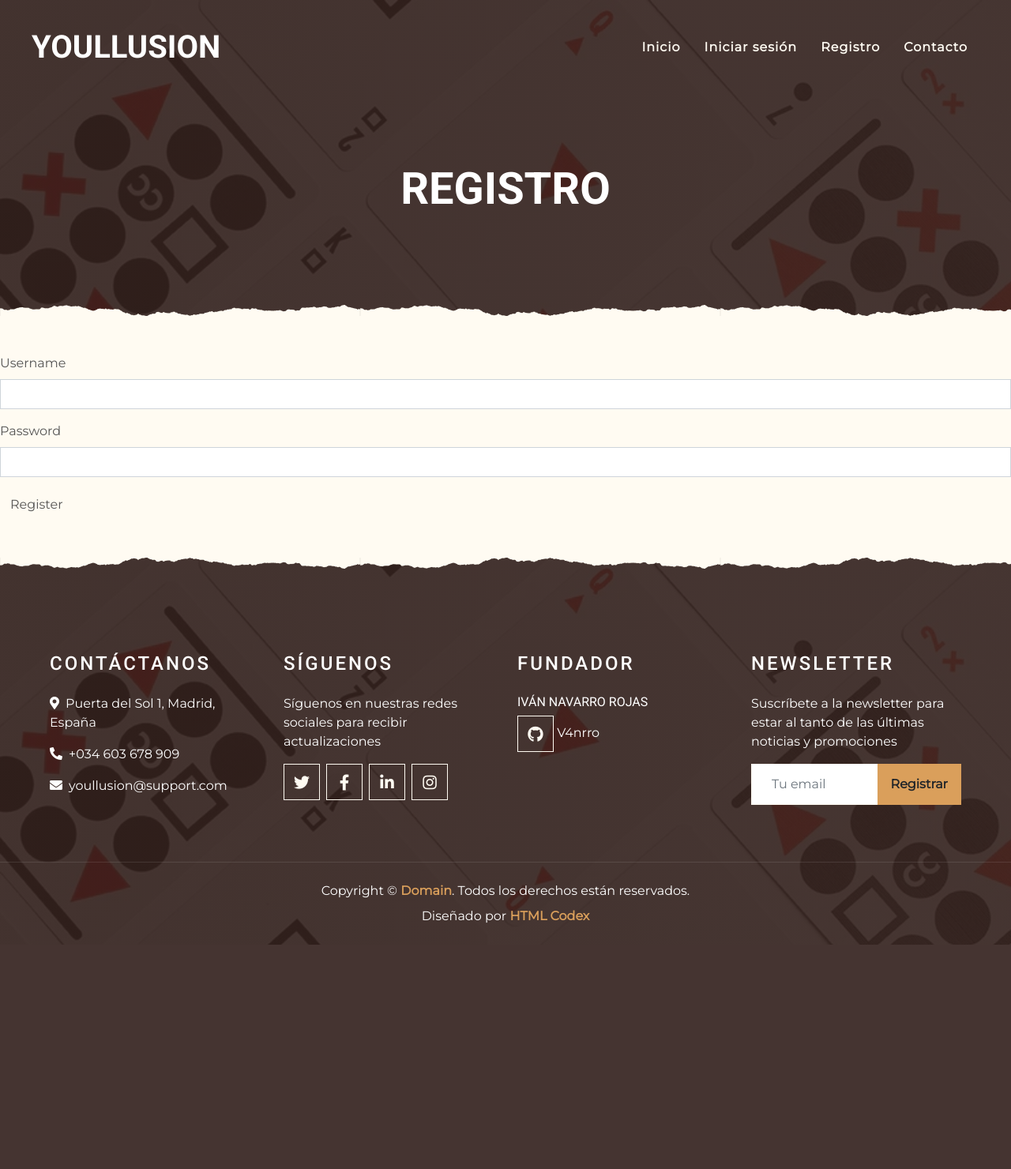
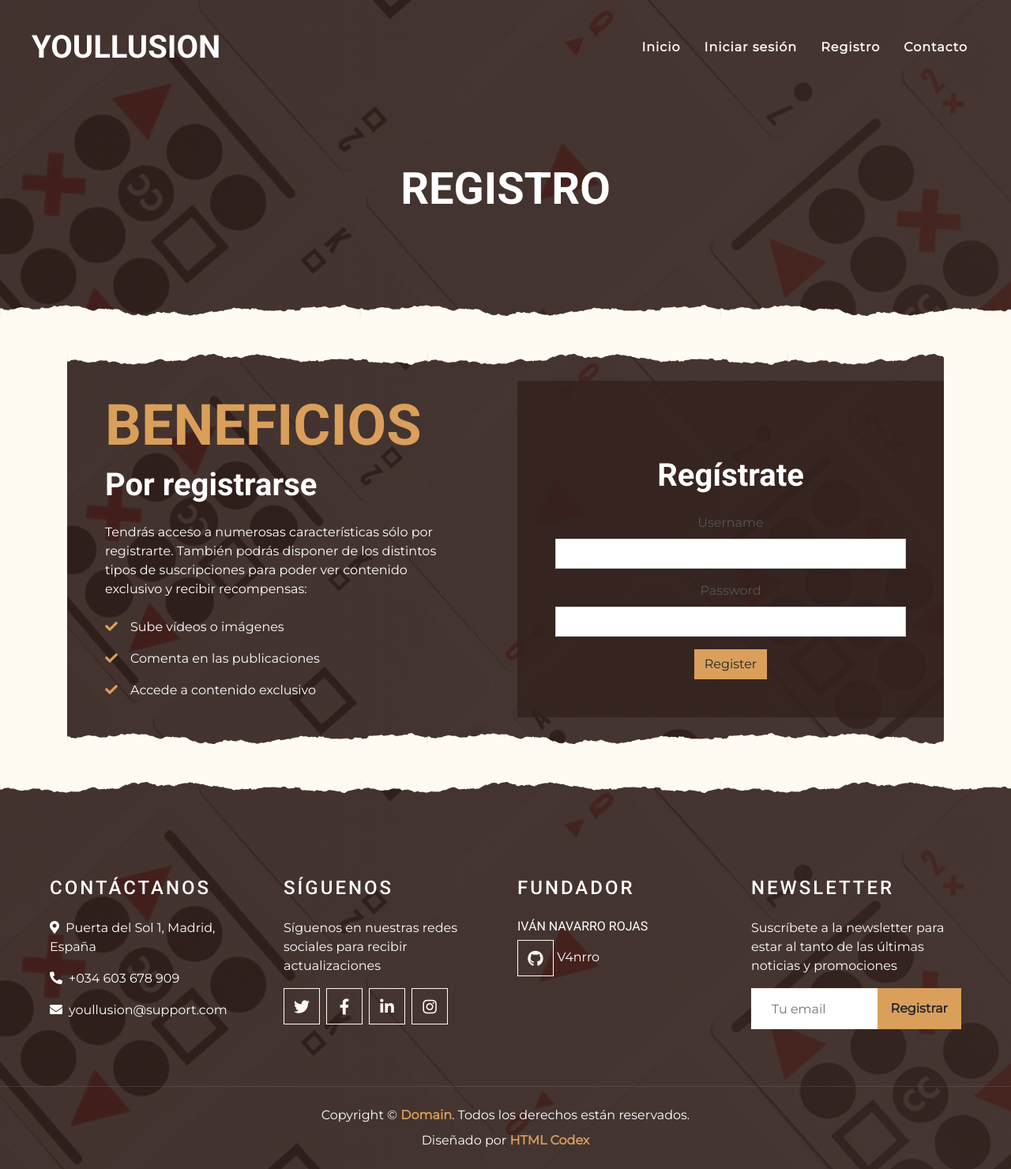
Before and after one commit to v4nrro/Youllusion_Symfony, a Symfony app: template templates/registration/register.html.twig in a window 1280 px wide. Shown: the whole page at 79% size. Before the commit the page ends 1196 px from the top, so only its background shows below. Run offline with Twig, Linux system fonts and the light colour scheme; the template is opened without the code that fills it, so the values that code supplies are empty; form fields are guessed from the names that the template uses; some libraries are stand-ins or nearby versions.

Commit message:
Youllusion_0.3

```diff
--- a/migrations/Version20250113111824.php
+++ b/migrations/Version20250202102455.php
@@ -10,7 +10,7 @@ use Doctrine\Migrations\AbstractMigration;
 /**
  * Auto-generated Migration: Please modify to your needs!
  */
-final class Version20250113111824 extends AbstractMigration
+final class Version20250202102455 extends AbstractMigration
 {
     public function getDescription(): string
     {
@@ -20,12 +20,12 @@ final class Version20250113111824 extends AbstractMigration
     public function up(Schema $schema): void
     {
         // this up() migration is auto-generated, please modify it to your needs
-        $this->addSql('CREATE TABLE publicaciones (id INT AUTO_INCREMENT NOT NULL, imagen VARCHAR(255) NOT NULL, titulo VARCHAR(255) NOT NULL, descripcion VARCHAR(255) NOT NULL, usuario INT NOT NULL, PRIMARY KEY(id)) DEFAULT CHARACTER SET utf8mb4 COLLATE `utf8mb4_unicode_ci` ENGINE = InnoDB');
+        $this->addSql('ALTER TABLE publicaciones DROP usuario');
     }
 
     public function down(Schema $schema): void
     {
         // this down() migration is auto-generated, please modify it to your needs
-        $this->addSql('DROP TABLE publicaciones');
+        $this->addSql('ALTER TABLE publicaciones ADD usuario INT NOT NULL');
     }
 }
--- a/src/Controller/ProyectoController.php
+++ b/src/Controller/ProyectoController.php
@@ -2,9 +2,6 @@
 
 namespace App\Controller;
 
-use App\Entity\Imagen;
-use App\Entity\Asociado;
-use Doctrine\Persistence\ManagerRegistry;
 use App\Repository\PublicacionesRepository;
 use Symfony\Component\HttpFoundation\Response;
 use Symfony\Component\Routing\Annotation\Route;
--- a/src/Form/PublicacionesType.php
+++ b/src/Form/PublicacionesType.php
@@ -15,7 +15,6 @@ class PublicacionesType extends AbstractType
             ->add('imagen')
             ->add('titulo')
             ->add('descripcion')
-            ->add('usuario')
         ;
     }
 
--- a/templates/parts/menu.part.html.twig
+++ b/templates/parts/menu.part.html.twig
@@ -35,7 +35,7 @@
 
                 <a href={{ path('app_logout') }} class="nav-item nav-link" >Cerrar sesión - {{ app.user.username }}</a>
 
-                {% if is_granted('IS_ADMIN') %}
+                {% if app.user.roles[0] == "ROLE_ADMIN" %}
                     <a href="/lista-usuarios" class="nav-item nav-link">Lista Usuarios</a>
                 {% endif %}
 
--- a/templates/registration/register.html.twig
+++ b/templates/registration/register.html.twig
@@ -11,12 +11,50 @@
 
     {{ form_errors(registrationForm) }}
 
-    {{ form_start(registrationForm) }}
-        {{ form_row(registrationForm.username) }}
-        {{ form_row(registrationForm.plainPassword, {
-            label: 'Password'
-        }) }}
+<div class="container-fluid my-5">
+    <div class="container">
+        <div class="reservation position-relative overlay-top overlay-bottom">
+            <div class="row align-items-center">
+                <div class="col-lg-6 my-5 my-lg-0">
+                    <div class="p-5">
+                        <div class="mb-4">
+                            <h1 class="display-3 text-primary">BENEFICIOS</h1>
+                            <h1 class="text-white">Por registrarse</h1>
+                        </div>
+                        <p class="text-white">
+                            Tendrás acceso a numerosas características sólo por registrarte.
+                            También podrás disponer de los distintos tipos de suscripciones
+                            para poder ver contenido exclusivo y recibir recompensas:
+                        </p>
+                        <ul class="list-inline text-white m-0">
+                            <li class="py-2"><i class="fa fa-check text-primary mr-3"></i>Sube vídeos o imágenes</li>
+                            <li class="py-2"><i class="fa fa-check text-primary mr-3"></i>Comenta en las publicaciones</li>
+                            <li class="py-2"><i class="fa fa-check text-primary mr-3"></i>Accede a contenido exclusivo</li>
+                        </ul>
+                    </div>
+                </div>
+                <div class="col-lg-6">
+                    <div class="text-center p-5" style="background: rgba(51, 33, 29, .8);">
+                        <h1 class="text-white mb-4 mt-5">Regístrate</h1>
+                            {{ form_start(registrationForm) }}
+                            <div class="form-group">
+                                {{ form_row(registrationForm.username) }}
+                            </div>
+                            <div class="form-group">
+                                {{ form_row(registrationForm.plainPassword, {
+                                        label: 'Password'
+                                    })
+                                }}
+                            </div>
+                            <div>
+                                <button type="submit" class="btn btn-primary">Register</button>
+                            </div>
+                        {{ form_end(registrationForm) }}
+                    </div>
+                </div>
+            </div>
+        </div>
+    </div>
+</div>
 
-        <button type="submit" class="btn">Register</button>
-    {{ form_end(registrationForm) }}
 {% endblock %}
```
Also changed, not shown: migrations/Version20250121071030.php (deleted, +0 -31 lines), migrations/Version20250121074717.php (deleted, +0 -35 lines), migrations/Version20250202103001.php (added, +35 -0 lines), src/Entity/Publicaciones.php (+9 -8 lines), src/Entity/Usuarios.php (+43 -0 lines).
